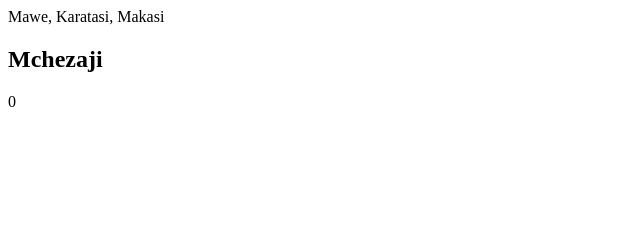
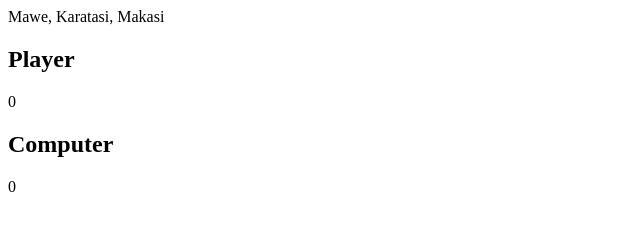
Before and after one commit to athenacats/rock-paper-scissors, a plain HTML site: page index.html in a window 1280 px wide. Shown: the whole page, without its empty margins (0-640 px from the left). Drawn offline with Linux system fonts and the light colour scheme.

Commit message:
Add html computer score

```diff
--- a/index.html
+++ b/index.html
@@ -15,10 +15,14 @@
         <!--player score and computer score-->
         <div class="score">
             <div class="playerScore">
-                <h2>Mchezaji</h2>
+                <h2>Player</h2>
                 <p class="playerCounter">0</p>
             </div>
 
+            <div class="computerScore">
+                <h2>Computer</h2>
+                <p class="computerCounter">0</p>
+            </div>
 
         </div>
 
```
